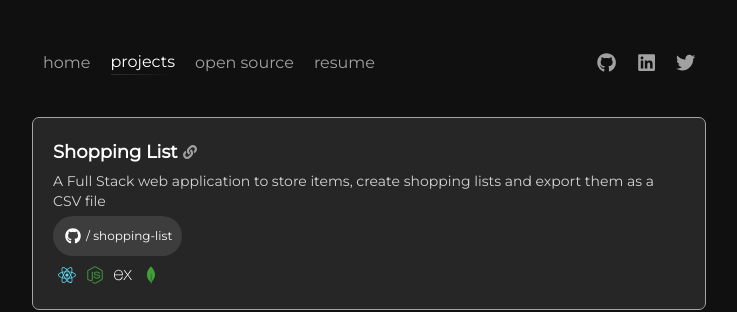
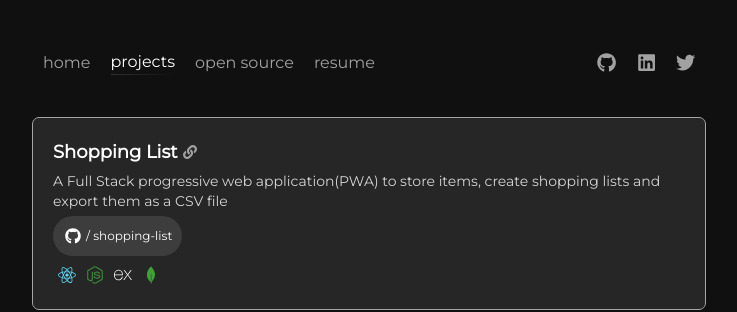
Before and after one commit to SAMURAii-7/shubham-portfolio, a Next.js app: page /projects in a window 1280 px wide. Shown: the top 312 px of the page, without its empty margins (271-1008 px from the left). Built offline with nearby package versions, Linux system fonts and the light colour scheme.

Commit message:
update project description

```diff
--- a/assets/projects.ts
+++ b/assets/projects.ts
@@ -2,7 +2,7 @@ export const projects = [
     {
         name: "Shopping List",
         description:
-            "A Full Stack web application to store items, create shopping lists and export them as a CSV file",
+            "A Full Stack progressive web application(PWA) to store items, create shopping lists and export them as a CSV file",
         link: "https://create-shopping-list.vercel.app/",
         github: "https://github.com/SAMURAii-7/shopping-list",
         tech: ["react", "node", "express", "mongodb"],
```
